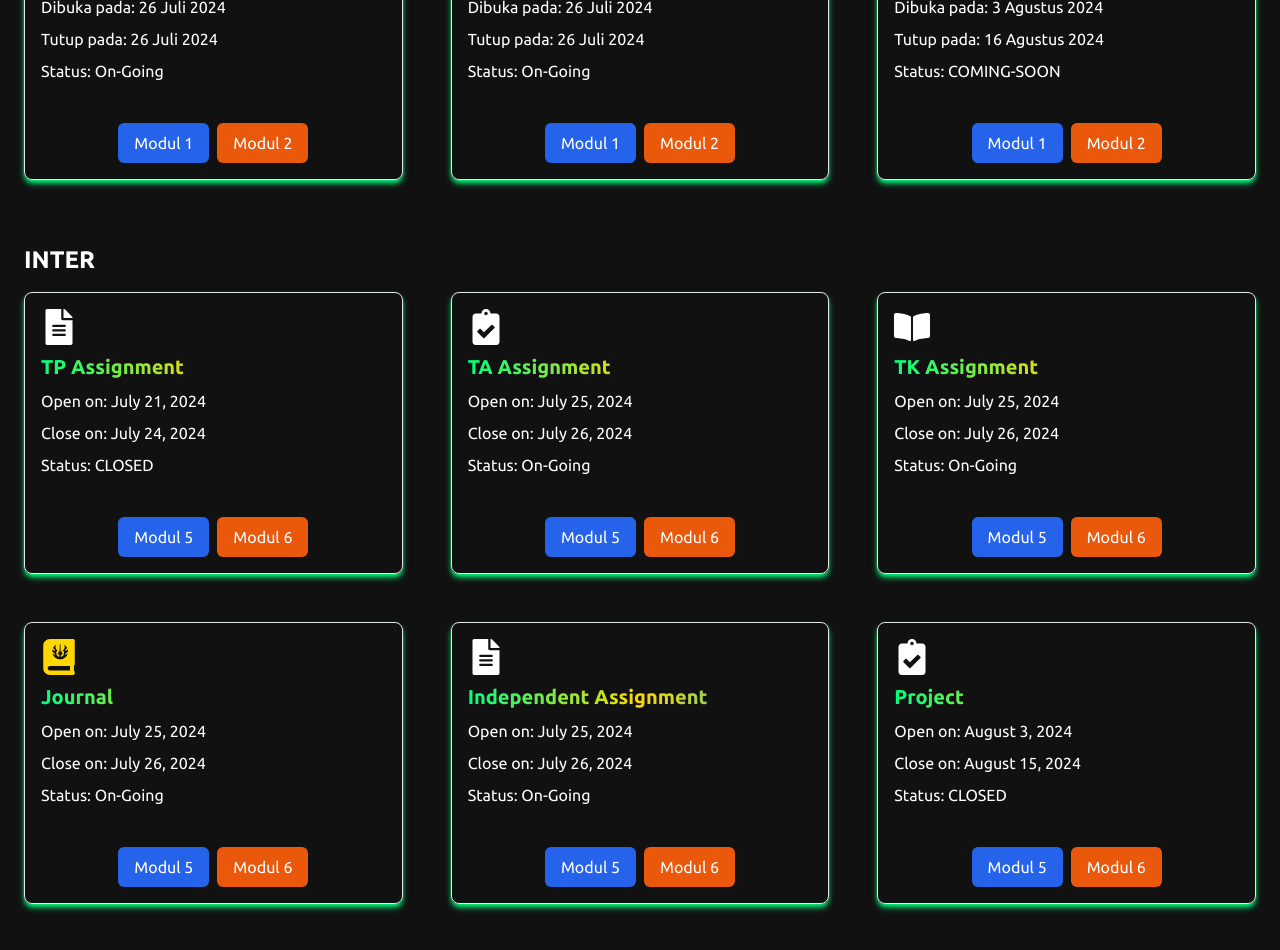
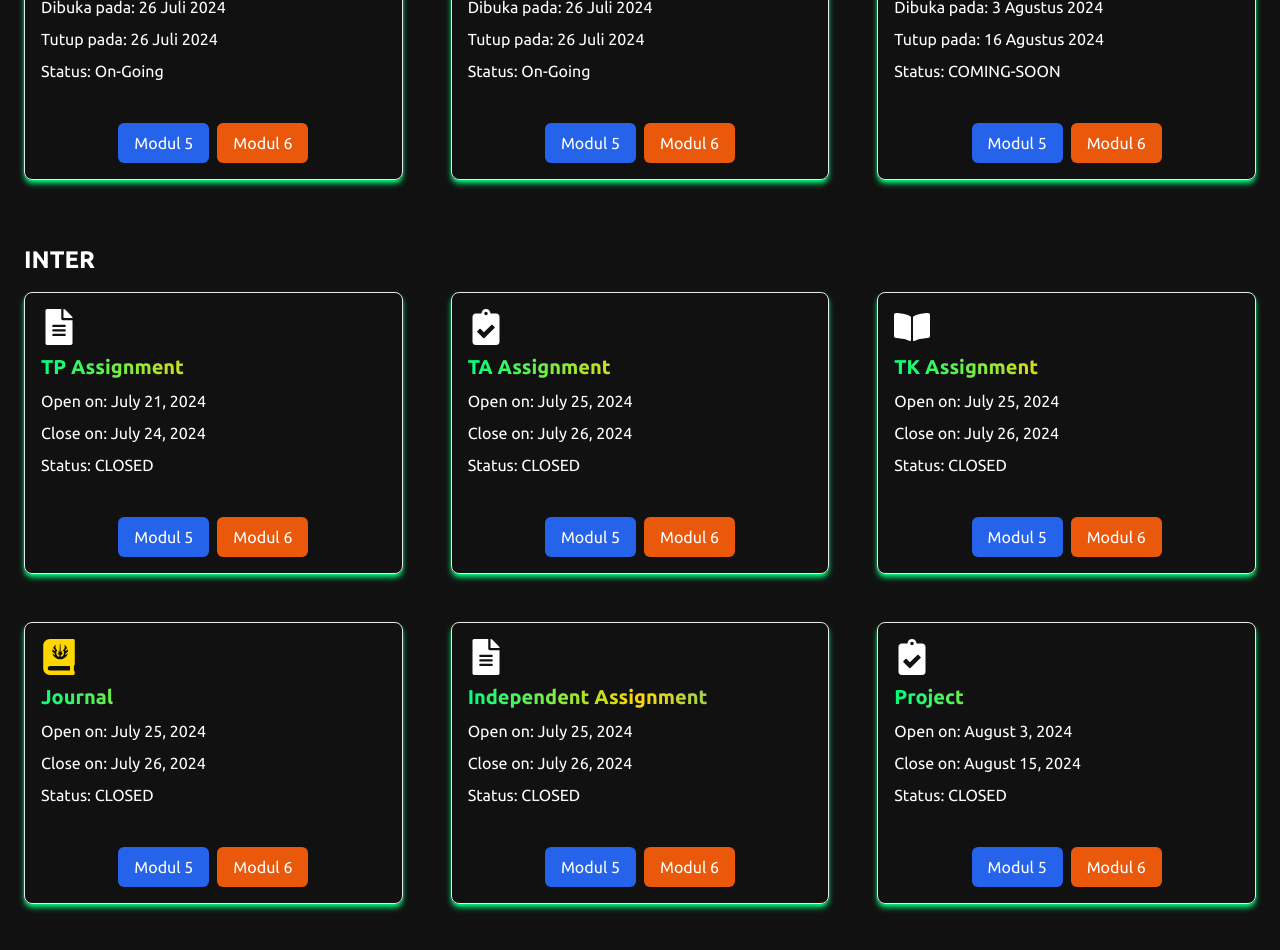
Before and after one commit to Alizaaaja4/daskomantara, a React (Vite) app: page /praktikan in a window 1280 px wide. Shown: the part 700-1650 px from the top of the page. Built offline with nearby package versions, Linux system fonts and the light colour scheme.

Commit message:
up on modul 5

```diff
--- a/src/constants/Database.jsx
+++ b/src/constants/Database.jsx
@@ -14,11 +14,11 @@ export const DASHBOARD_DATA_REG = [
       openDate: "26 Juli 2024",
       closeDate: "26 Juli 2024",
       status: "On-Going",
-      // link1: "https://forms.gle/2pivfPbRTUN1Bxbo6",
+      link1: "https://forms.gle/2pivfPbRTUN1Bxbo6",
       // link2: "https://forms.gle/PFMkL4TexQDR1HAX9",
 
       // Link1: "",
-      link2: "https://bit.ly/TAReguler",
+      // link2: "https://bit.ly/TAReguler",
     },
     {
       id: 3,
@@ -26,11 +26,11 @@ export const DASHBOARD_DATA_REG = [
       openDate: "26 Juli 2024",
       closeDate: "26 Juli 2024",
       status: "On-Going",
-      // link1: "https://forms.gle/HQrxA1Koo5xwpXBQ8",
+      link1: "https://forms.gle/HQrxA1Koo5xwpXBQ8",
       // link2: "https://forms.gle/AVKHf7AQi5Fgd2oEA",
 
       // Link1: "",
-      link2: "https://bit.ly/TKReguler",
+      // link2: "https://bit.ly/TKReguler",
     },
     {
       id: 4,
@@ -38,11 +38,11 @@ export const DASHBOARD_DATA_REG = [
       openDate: "26 Juli 2024",
       closeDate: "26 Juli 2024",
       status: "On-Going",
-      // link1: "https://docs.google.com/document/d/1Uj0qQ-zl1J-uuhSlrklDWp1fkAPL1LWY/edit?usp=drive_link&ouid=107866615986334911734&rtpof=true&sd=true",
+      link1: "https://docs.google.com/document/d/1Uj0qQ-zl1J-uuhSlrklDWp1fkAPL1LWY/edit?usp=drive_link&ouid=107866615986334911734&rtpof=true&sd=true",
       // link2: "https://docs.google.com/document/d/1uaO6iYuyKRSxP8SNG4ub3iiqCFwTfsAt/edit?usp=drive_link&ouid=107866615986334911734&rtpof=true&sd=true",
 
-      link1: "https://bit.ly/JURNALREG1",
-      link2: "https://bit.ly/JURNALREG2",
+      // link1: "https://bit.ly/JURNALREG1",
+      // link2: "https://bit.ly/JURNALREG2",
     },
     {
       id: 5,
@@ -50,11 +50,11 @@ export const DASHBOARD_DATA_REG = [
       openDate: "26 Juli 2024",
       closeDate: "26 Juli 2024",
       status: "On-Going",
-      // link1: "https://docs.google.com/document/d/1ey8Ydst4ixB1JPBlBSPWux93CupIAd_i/edit?usp=drive_link&ouid=107866615986334911734&rtpof=true&sd=true",
+      link1: "https://docs.google.com/document/d/1ey8Ydst4ixB1JPBlBSPWux93CupIAd_i/edit?usp=drive_link&ouid=107866615986334911734&rtpof=true&sd=true",
       // link2: "https://docs.google.com/document/d/1-QVWhQUfdZcQyqB4bm_uPcSMV6bSR5y6/edit?usp=drive_link&ouid=107866615986334911734&rtpof=true&sd=true",
 
-      link1: "https://bit.ly/MANDIRIREG1",
-      link2: "https://bit.ly/MANDIRIREG2",
+      // link1: "https://bit.ly/MANDIRIREG1",
+      // link2: "https://bit.ly/MANDIRIREG2",
     },
     {
       id: 6,
@@ -82,8 +82,8 @@ export const DASHBOARD_DATA_REG = [
       title: "TA Assignment",
       openDate: "July 25, 2024",
       closeDate: "July 26, 2024",
-      status: "On-Going",
-      link1: "https://forms.gle/6E1bcoscSQUeoL8Q6",
+      status: "CLOSED",
+      // link1: "https://forms.gle/6E1bcoscSQUeoL8Q6",
       // link2: "https://forms.gle/8HFXsXCCMFpRuJ4d6",
     },
     {
@@ -91,8 +91,8 @@ export const DASHBOARD_DATA_REG = [
       title: "TK Assignment",
       openDate: "July 25, 2024",
       closeDate: "July 26, 2024",
-      status: "On-Going",
-      link1: "https://forms.gle/EVQkP6yu18hfzkbWA",
+      status: "CLOSED",
+      // link1: "https://forms.gle/EVQkP6yu18hfzkbWA",
       // link2: "https://forms.gle/bmVrNgGc1dmmNDff7",
     },
     {
@@ -100,8 +100,8 @@ export const DASHBOARD_DATA_REG = [
       title: "Journal",
       openDate: "July 25, 2024",
       closeDate: "July 26, 2024",
-      status: "On-Going",
-      link1: "https://docs.google.com/document/d/1WMVzJOnaEkz2Za7RBZAU_01ss4Ys9kr6/edit?usp=drive_link",
+      status: "CLOSED",
+      // link1: "https://docs.google.com/document/d/1WMVzJOnaEkz2Za7RBZAU_01ss4Ys9kr6/edit?usp=drive_link",
       // link2: "https://docs.google.com/document/d/118mO1zLB3vDJBWNYJ_tcRp2R76lBxXIx/edit?usp=drive_link",
     },
     {
@@ -109,8 +109,8 @@ export const DASHBOARD_DATA_REG = [
       title: "Independent Assignment",
       openDate: "July 25, 2024",
       closeDate: "July 26, 2024",
-      status: "On-Going",
-      link1: "https://docs.google.com/document/d/1CIYzLMzwDSpWEva4Nsep7GQmGGmTXRGV/edit?usp=drive_link&ouid=107866615986334911734&rtpof=true&sd=true",
+      status: "CLOSED",
+      // link1: "https://docs.google.com/document/d/1CIYzLMzwDSpWEva4Nsep7GQmGGmTXRGV/edit?usp=drive_link&ouid=107866615986334911734&rtpof=true&sd=true",
       // link2: "https://docs.google.com/document/d/10ho5CHo33RKTxAExejI4xynsVFafZ5LB/edit?usp=drive_link&ouid=107866615986334911734&rtpof=true&sd=true",
     },
     {
--- a/src/pages/Dashboard.jsx
+++ b/src/pages/Dashboard.jsx
@@ -65,8 +65,8 @@ const Dashboard = () => {
               <p className="text-forest-light-gray mb-2">Tutup pada: {closeDate}</p>
               <p className="text-forest-light-gray mb-4">Status: {status}</p>
               <div className="flex justify-center mt-6">
-                <a href={link1} target="_blank" rel="noopener noreferrer" className="bg-blue-600 text-white py-2 px-4 rounded-md text-center hover:bg-blue-900">Modul 1</a>
-                <a href={link2} target="_blank" rel="noopener noreferrer" className="bg-orange-600 text-white py-2 px-4 rounded-md text-center hover:bg-orange-900 ml-2">Modul 2</a>
+                <a href={link1} target="_blank" rel="noopener noreferrer" className="bg-blue-600 text-white py-2 px-4 rounded-md text-center hover:bg-blue-900">Modul 5</a>
+                <a href={link2} target="_blank" rel="noopener noreferrer" className="bg-orange-600 text-white py-2 px-4 rounded-md text-center hover:bg-orange-900 ml-2">Modul 6</a>
               </div>
             </div>
           ))}
```
